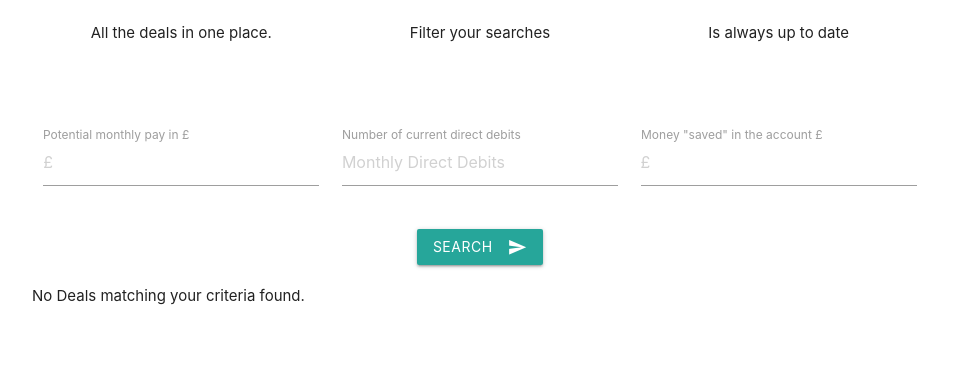
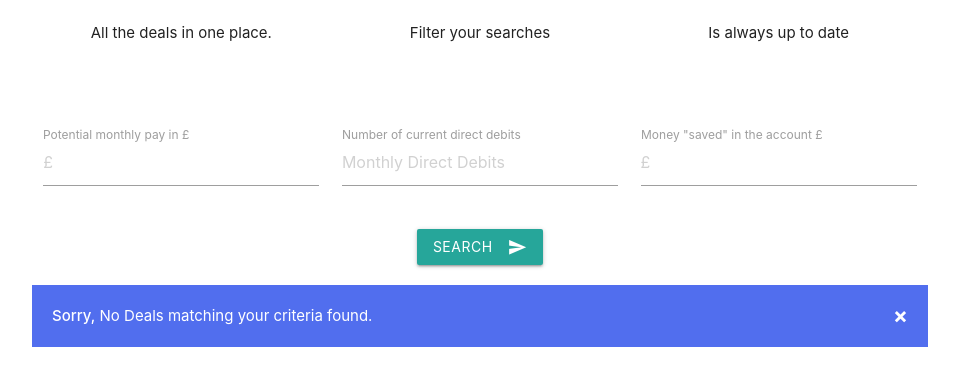
Before and after one commit to sirlegendary/account_switching, a Django app: template my_app/templates/my_app/new_search.html in a window 1280 px wide. Shown: the part 359-745 px from the top of the page, without its empty margins (160-1119 px from the left). Run offline with Django 3.2, Linux system fonts and the light colour scheme; the template is opened without the code that fills it, so the values that code supplies are empty.

Commit message:
user functionality completed

```diff
--- /dev/null
+++ b/my_app/static/my_app/css/style.css
@@ -0,0 +1,26 @@
+.alert {
+    padding: 20px;
+    background-color: #f44336;
+    color: white;
+  }
+
+.info {
+    padding: 20px;
+    background-color: #516eee;
+    color: white;
+}
+
+.closebtn {
+    margin-left: 15px;
+    color: white;
+    font-weight: bold;
+    float: right;
+    font-size: 22px;
+    line-height: 20px;
+    cursor: pointer;
+    transition: 0.3s;
+}
+
+.closebtn:hover {
+    color: black;
+}
--- a/my_app/static/my_app/style.css
+++ /dev/null
@@ -1,3 +0,0 @@
-li a {
-    color: green;
-}
--- a/my_app/templates/base.html
+++ b/my_app/templates/base.html
@@ -4,12 +4,11 @@
     <head>
         <meta charset="UTF-8">
         <title>Account Switching benefits</title>
+        <link rel="stylesheet" type="text/css" href="{% static 'my_app/css/style.css' %}">
         <!--Import Google Icon Font-->
         <link href="https://fonts.googleapis.com/icon?family=Material+Icons" rel="stylesheet">
         <!--Import materialize.css-->
         <link rel="stylesheet" href="https://cdnjs.cloudflare.com/ajax/libs/materialize/1.0.0/css/materialize.min.css">
-
-        <link rel="stylesheet" type="text/css" href="{% static 'my_app/style.css' %}">
 
         <!--Let browser know website is optimized for mobile-->
         <meta name="viewport" content="width=device-width, initial-scale=1.0"/>
--- a/my_app/templates/my_app/new_search.html
+++ b/my_app/templates/my_app/new_search.html
@@ -3,9 +3,12 @@
 {% block content %}
 
     {% if error_message %}
-        <p><strong>{{ error_message }}</strong></p>
+        <div class="alert">
+            <span class="closebtn" onclick="this.parentElement.style.display='none';">&times;</span>
+            <strong>Error!</strong> {{ error_message }}
+        </div>
     {% elif offer_list %}
-        <table class="tg">
+        <table class="offer_table">
             <tr>
                 <th class="">Bank</th>
                 <th>Switch Bonus</th>
@@ -18,8 +21,7 @@
                 <th>Deal End Date</th>
             </tr>
 
-        {% for offer in offer_list %}
-            {% for key in offer %}
+            {% for offer in offer_list %}
                 <tr>
                     <td>{{ offer.bank }}</td>
                     <td>{{ offer.switch_bonus }}</td>
@@ -31,12 +33,15 @@
                     <td>{{ offer.start_date }}</td>
                     <td>{{ offer.end_date }}</td>
                 </tr>
-            ß{% endfor %}
-        {% endfor %}
+            {% endfor %}
+
         </table>
 
     {% else %}
-        <p>No Deals matching your criteria found.</p>
+        <div class="info">
+            <span class="closebtn" onclick="this.parentElement.style.display='none';">&times;</span>
+            <strong>Sorry,</strong> No Deals matching your criteria found.
+        </div>
     {% endif %}
 
 {% endblock content %}
```
Also changed, not shown: my_app/views.py (+10 -13 lines).
